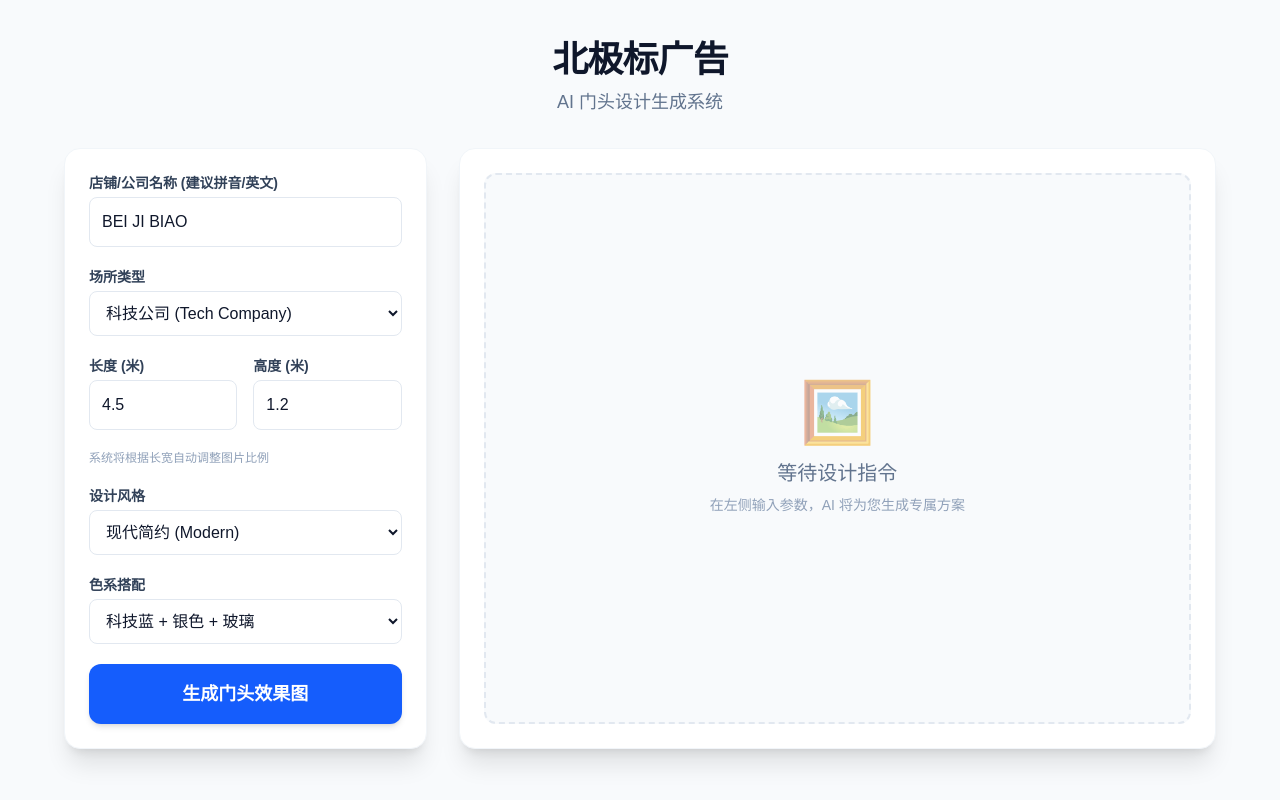
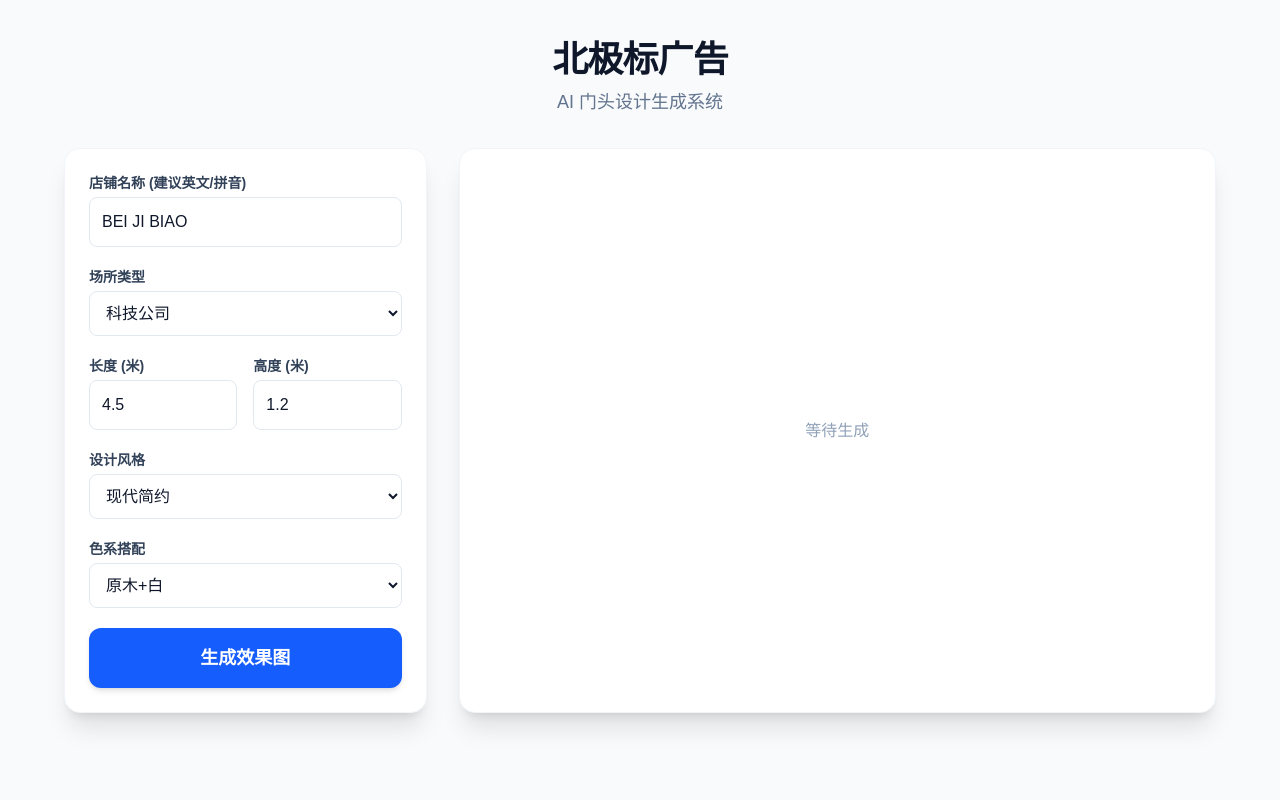
Before and after one commit to m15848068899-debug/signboard-ai-new, a Next.js app: page / in a window 1280 px wide. Built offline with nearby package versions, Linux system fonts and the light colour scheme; what @fal-ai/client would draw is missing.

Commit message:
apixiufu

```diff
--- a/app/page.tsx
+++ b/app/page.tsx
@@ -1,10 +1,8 @@
 "use client";
 
 import { useState } from "react";
-// 注意：这里使用的是新版官方插件的引用方式
 import { fal } from "@fal-ai/client";
 
-// 配置代理地址
 fal.config({
   proxyUrl: "/api/generate",
 });
@@ -13,7 +11,6 @@ export default function Home() {
   const [loading, setLoading] = useState(false);
   const [image, setImage] = useState<string | null>(null);
 
-  // 表单数据
   const [formData, setFormData] = useState({
     shopName: "BEI JI BIAO",
     type: "technology_company",
@@ -23,17 +20,16 @@ export default function Home() {
     height: "1.2",
   });
 
-  // 辅助函数：计算比例
+  // 修复点：Flux 模型只支持标准 enum，不支持自定义的 landscape_21_9
+  // 我们这里把超长图统一映射为 landscape_16_9，虽然比例没那么长，但能保证生成成功
   const getAspectRatio = (w: string, h: string) => {
     const width = parseFloat(w);
     const height = parseFloat(h);
     const ratio = width / height;
 
-    if (ratio >= 2.2) return "landscape_21_9";
-    if (ratio >= 1.6) return "landscape_16_9";
-    if (ratio >= 1.2) return "landscape_4_3";
-    if (ratio >= 0.9) return "square_hd";
-    return "portrait_4_3";
+    if (ratio > 1.2) return "landscape_16_9"; // 横版统统用 16:9
+    if (ratio < 0.8) return "portrait_16_9";  // 竖版统统用 16:9
+    return "square_hd";                       // 其他都用正方形
   };
 
   const handleSubmit = async (e: React.FormEvent) => {
@@ -44,7 +40,6 @@ export default function Home() {
     try {
       const sizeRatio = getAspectRatio(formData.width, formData.height);
 
-      // 重点修复：这里使用的是反引号 ` (Esc键下面那个)，不是单引号 '
       const prompt = `A realistic street view of a ${formData.type} storefront signboard.
       The signboard says "${formData.shopName}" in clear, professional 3D typography.
       The storefront dimensions are roughly ${formData.width}m wide by ${formData.height}m high.
@@ -53,11 +48,11 @@ export default function Home() {
       Context: Mounted on a modern building facade, outdoors, sunny day.
       Quality: 8k resolution, architectural photography, photorealistic, cinematic lighting, sharp focus.`;
 
-      // 调用新版 SDK
+      // 使用 Flux Schnell 模型
       const result: any = await fal.subscribe("fal-ai/flux/schnell", {
         input: {
           prompt: prompt,
-          image_size: sizeRatio,
+          image_size: sizeRatio, // 这里现在只传标准值了
           num_inference_steps: 4,
           enable_safety_checker: false,
         },
@@ -72,11 +67,10 @@ export default function Home() {
       if (result.data && result.data.images && result.data.images.length > 0) {
         setImage(result.data.images[0].url);
       } else if (result.images && result.images.length > 0) {
-        // 兼容旧返回格式
         setImage(result.images[0].url);
       }
     } catch (error) {
-      alert("生成失败，请检查网络或 Key 余额");
+      alert("生成失败，参数校验未通过，请重试");
       console.error(error);
     } finally {
       setLoading(false);
@@ -89,16 +83,15 @@ export default function Home() {
       <p className="text-lg text-slate-500 mb-8 font-light">AI 门头设计生成系统</p>
 
       <div className="w-full max-w-6xl grid grid-cols-1 lg:grid-cols-3 gap-8">
-        {/* 左侧：输入表单 */}
+        {/* 左侧表单 */}
         <div className="bg-white p-6 rounded-2xl shadow-xl border border-slate-100 h-fit">
           <form onSubmit={handleSubmit} className="space-y-5">
             <div>
-              <label className="block text-sm font-bold text-slate-700 mb-1">店铺/公司名称 (建议拼音/英文)</label>
+              <label className="block text-sm font-bold text-slate-700 mb-1">店铺名称 (建议英文/拼音)</label>
               <input
                 type="text"
-                required
-                className="w-full p-3 border border-slate-200 rounded-lg focus:ring-2 focus:ring-blue-500 outline-none transition text-slate-900"
-                placeholder="例如: HUAWEI / ALIBABA"
+                className="w-full p-3 border border-slate-200 rounded-lg text-slate-900"
+                placeholder="例如: HUAWEI"
                 value={formData.shopName}
                 onChange={(e) => setFormData({...formData, shopName: e.target.value})}
               />
@@ -111,21 +104,12 @@ export default function Home() {
                 value={formData.type}
                 onChange={(e) => setFormData({...formData, type: e.target.value})}
               >
-                <optgroup label="商业办公">
-                  <option value="corporate_office">公司企业 (Corporate Office)</option>
-                  <option value="technology_company">科技公司 (Tech Company)</option>
-                  <option value="business_center">商务中心 (Business Center)</option>
-                  <option value="creative_studio">创意工作室 (Creative Studio)</option>
-                </optgroup>
-                <optgroup label="实体店铺">
-                  <option value="coffee_shop">咖啡店 (Coffee Shop)</option>
-                  <option value="restaurant">餐饮饭店 (Restaurant)</option>
-                  <option value="clothing_store">服装店 (Clothing Store)</option>
-                  <option value="barber_shop">美发沙龙 (Hair Salon)</option>
-                  <option value="flower_shop">花店 (Flower Shop)</option>
-                  <option value="bakery">烘焙店 (Bakery)</option>
-                  <option value="convenience_store">便利店 (Convenience Store)</option>
-                </optgroup>
+                <option value="technology_company">科技公司</option>
+                <option value="corporate_office">公司企业</option>
+                <option value="coffee_shop">咖啡店</option>
+                <option value="restaurant">餐饮</option>
+                <option value="clothing_store">服装店</option>
+                <option value="flower_shop">花店</option>
               </select>
             </div>
 
@@ -151,7 +135,6 @@ export default function Home() {
                 />
               </div>
             </div>
-            <p className="text-xs text-slate-400">系统将根据长宽自动调整图片比例</p>
 
             <div>
               <label className="block text-sm font-bold text-slate-700 mb-1">设计风格</label>
@@ -160,13 +143,11 @@ export default function Home() {
                 value={formData.style}
                 onChange={(e) => setFormData({...formData, style: e.target.value})}
               >
-                <option value="minimalist_modern">现代简约 (Modern)</option>
-                <option value="futuristic_tech">未来科技感 (Futuristic Tech)</option>
-                <option value="professional_business">高端商务 (Professional)</option>
-                <option value="cyberpunk_neon">赛博朋克 (Cyberpunk)</option>
-                <option value="industrial_loft">工业风 (Industrial)</option>
-                <option value="luxury_classic">欧式轻奢 (Luxury)</option>
-                <option value="chinese_retro">新中式 (Chinese Retro)</option>
+                <option value="minimalist_modern">现代简约</option>
+                <option value="cyberpunk_neon">赛博朋克</option>
+                <option value="industrial_loft">工业风</option>
+                <option value="luxury_classic">欧式轻奢</option>
+                <option value="chinese_retro">新中式</option>
               </select>
             </div>
 
@@ -177,72 +158,36 @@ export default function Home() {
                 value={formData.color}
                 onChange={(e) => setFormData({...formData, color: e.target.value})}
               >
-                <option value="blue_silver_glass">科技蓝 + 银色 + 玻璃</option>
-                <option value="black_gold_metal">黑金 + 金属质感</option>
-                <option value="white_grey_concrete">纯白 + 灰色 + 水泥</option>
-                <option value="wood_warm_light">原木 + 暖光</option>
-                <option value="red_gold">中国红 + 金色</option>
-                <option value="green_nature">生态绿 + 白色</option>
+                <option value="blue_silver_glass">科技蓝+银色</option>
+                <option value="black_gold_metal">黑金+金属</option>
+                <option value="white_wood">原木+白</option>
+                <option value="red_gold">红+金</option>
               </select>
             </div>
 
             <button
               type="submit"
               disabled={loading}
-              className={`w-full py-4 rounded-xl text-white font-bold text-lg shadow-md transition-all transform hover:scale-[1.02] ${
-                loading ? "bg-slate-400 cursor-not-allowed" : "bg-blue-600 hover:bg-blue-700"
+              className={`w-full py-4 rounded-xl text-white font-bold text-lg shadow-md transition-all ${
+                loading ? "bg-slate-400" : "bg-blue-600 hover:bg-blue-700"
               }`}
             >
-              {loading ? "AI 正在设计中..." : "生成门头效果图"}
+              {loading ? "设计生成中..." : "生成效果图"}
             </button>
           </form>
         </div>
 
-        {/* 右侧：结果展示 */}
-        <div className="lg:col-span-2 bg-white p-6 rounded-2xl shadow-xl border border-slate-100 flex flex-col">
-          <div className="flex-1 flex items-center justify-center bg-slate-50 rounded-xl border-2 border-dashed border-slate-200 min-h-[500px] overflow-hidden relative">
-            {image ? (
-              <div className="relative w-full h-full flex items-center justify-center">
-                <img
-                  src={image}
-                  alt="AI Generated Signboard"
-                  className="max-w-full max-h-full object-contain shadow-2xl rounded-lg"
-                />
-              </div>
-            ) : (
-              <div className="text-center text-slate-400">
-                {loading ? (
-                  <div className="flex flex-col items-center animate-pulse">
-                    <div className="text-5xl mb-4">🏗️</div>
-                    <p className="text-lg font-medium">正在根据尺寸建模...</p>
-                    <p className="text-sm">解析 prompt: {formData.type} / {formData.width}m x {formData.height}m</p>
-                  </div>
-                ) : (
-                  <>
-                    <div className="text-6xl mb-4 opacity-50">🖼️</div>
-                    <p className="text-xl font-medium text-slate-500">等待设计指令</p>
-                    <p className="text-sm mt-2">在左侧输入参数，AI 将为您生成专属方案</p>
-                  </>
-                )}
-              </div>
-            )}
-          </div>
-
-          {image && (
-            <div className="mt-6 flex justify-between items-center bg-slate-50 p-4 rounded-lg">
-              <div>
-                <p className="font-bold text-slate-700">设计完成</p>
-                <p className="text-xs text-slate-500">尺寸比例参考: {formData.width}m x {formData.height}m</p>
-              </div>
-              <a
-                href={image}
-                download={`beijibiao_${formData.shopName}.jpg`}
-                target="_blank"
-                className="px-6 py-3 bg-green-600 text-white font-bold rounded-lg hover:bg-green-700 transition shadow-sm flex items-center gap-2"
-              >
-                <span>⬇️</span> 下载高清原图
-              </a>
+        {/* 右侧展示 */}
+        <div className="lg:col-span-2 bg-white p-6 rounded-2xl shadow-xl border border-slate-100 min-h-[500px] flex items-center justify-center relative">
+          {image ? (
+            <div className="flex flex-col items-center w-full">
+              <img src={image} alt="Result" className="w-full rounded-lg shadow-2xl mb-4" />
+              <a href={image} download className="px-6 py-2 bg-green-600 text-white rounded font-bold">下载原图</a>
             </div>
+          ) : (
+             <div className="text-slate-400 text-center">
+               {loading ? "正在绘制..." : "等待生成"}
+             </div>
           )}
         </div>
       </div>
```
